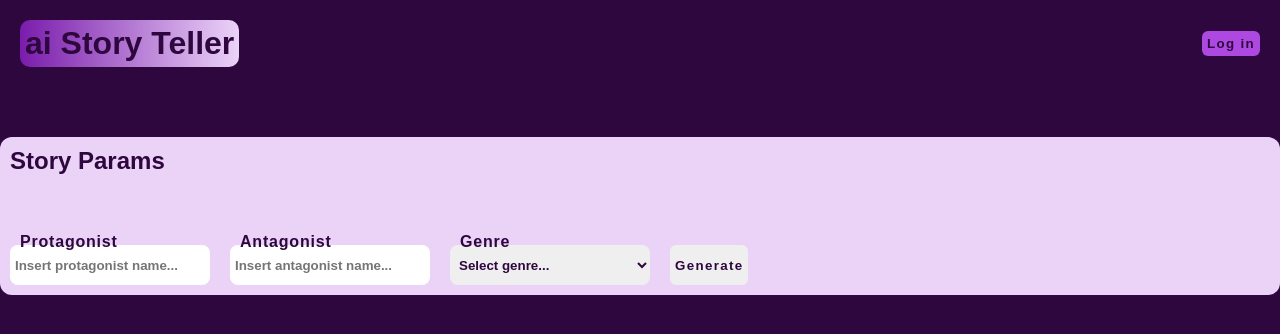
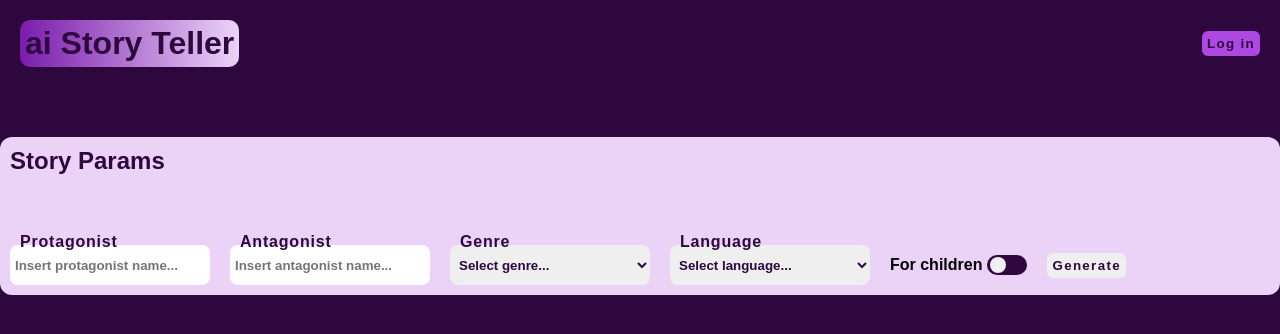
Before and after one commit to nmarmugi/ai-story-teller, a Next.js app: page / in a window 1280 px wide. Shown: the top 334 px of the page. Built offline with nearby package versions, Linux system fonts and the light colour scheme; a web font is replaced by a local one.

Commit message:
feat: esercitazione 04-09-24

```diff
--- a/components/Molecules/Loader/Loader.module.scss
+++ b/components/Molecules/Loader/Loader.module.scss
@@ -10,33 +10,6 @@
 		display: flex;
 		flex-direction: column;
 		gap: 20px;
-
-		.loaderTitle {
-			margin-bottom: 40px;
-			min-height: 31px;
-			width: 150px;
-			animation: skeletonElement 2s linear infinite;
-			border-radius: 8px;
-		}
-
-		.containerLoaderInput {
-			display: flex;
-			gap: 20px;
-		}
-
-		.loaderInput {
-			min-height: 40px;
-			width: 200px;
-			animation: skeletonElement 2s linear infinite;
-			border-radius: 8px;
-		}
-
-		.loaderButton {
-			min-height: 40px;
-			width: 76px;
-			animation: skeletonElement 2s linear infinite;
-			border-radius: 8px;
-		}
 }
 
 .noLoader {
@@ -55,26 +28,8 @@
 	}
 }
 
-@keyframes skeletonElement {
-	0% {
-		background-color: #7708a7;
-	}
-	50% {
-		background-color: #490268;
-	}
-	100% {
-		background-color: #7708a7;
+@media (max-width: 1128px) {
+	.loaderBox {
+		height: 428px;
 	}
 }
-
-@media (max-width: 768px) {
-	.loaderBox {
-		height: 328px;
-	}
-
-	.containerLoaderInput {
-		width: 200px;
-		flex-direction: column;
-		align-items: center;
-	}
-}
--- a/components/Molecules/Loader/Loader.tsx
+++ b/components/Molecules/Loader/Loader.tsx
@@ -1,22 +1,18 @@
+import { ReactNode } from 'react';
 import styles from './Loader.module.scss'
 
 interface ILoader {
 	loader: boolean;
+	children: ReactNode
 }
 
 export default function Loader(props: ILoader) {
 
-	const {loader} = props;
+	const {loader, children} = props;
 
 	return (
 		<div className={loader ? styles.loaderBox : styles.noLoader}>
-			<span className={styles.loaderTitle}></span>
-			<div className={styles.containerLoaderInput}>
-				<span className={styles.loaderInput}></span>
-				<span className={styles.loaderInput}></span>
-				<span className={styles.loaderInput}></span>
-				<span className={styles.loaderButton}></span>
-			</div>
+			{children}
 		</div>
 	)
 }
--- a/components/Molecules/Select/Select.tsx
+++ b/components/Molecules/Select/Select.tsx
@@ -14,7 +14,7 @@ export default function Select(props: ISelect) {
 
 	return (
 		<select className={styles.select} id={id} name={name} onChange={onChange}>
-			<option value="" hidden>Select genre...</option>
+			<option value="" hidden>Select {name}...</option>
 			{children}
 		</select>
 	)
--- /dev/null
+++ b/components/Molecules/Switch/Switch.module.scss
@@ -0,0 +1,35 @@
+.main {
+	display: flex;
+	align-items: center;
+	gap: 5px;
+
+	.label {
+		font-size: 16px;
+		min-width: 87px;
+	}
+
+	.switch {
+		background-color: var(--background-color);
+		min-width: 40px;
+		height: 20px;
+		border-radius: 30px;
+		position: relative;
+		display: flex;
+		align-items: center;
+		cursor: pointer;
+	}
+
+	.dot {
+		position: absolute;
+		width: 16px;
+		height: 16px;
+		background-color: #EFEFEF;
+		border-radius: 50%;
+		left: 3px;
+		transition: all 0.35s ease;
+
+		&.on {
+			left: 21px;
+		}
+	}
+}
--- /dev/null
+++ b/components/Molecules/Switch/Switch.tsx
@@ -0,0 +1,24 @@
+import { Dispatch, SetStateAction } from 'react';
+import styles from './Switch.module.scss'
+
+interface ISwitch {
+	switch: boolean;
+	setSwitch: Dispatch<SetStateAction<boolean>>;
+}
+
+export default function Switch(props: ISwitch) {
+	const { switch: isOn, setSwitch } = props;
+
+	const handleToggle = () => {
+		setSwitch(prev => !prev);
+	};
+
+	return (
+		<div className={styles.main}>
+			<h3 className={styles.label}>For {isOn ? 'adults' : 'children'}</h3>
+			<div className={styles.switch} onClick={handleToggle}>
+				<div className={`${styles.dot} ${isOn ? styles.on : ''}`}></div>
+			</div>
+		</div>
+	);
+}
--- a/components/Organisms/SelectOptions/SelectOptions.tsx
+++ b/components/Organisms/SelectOptions/SelectOptions.tsx
@@ -7,15 +7,17 @@ interface ISelectOptions {
 	label: string;
 	options: IOption[];
 	onChange?: (e: React.ChangeEvent<HTMLSelectElement>) => void;
+	id: string;
+	name: string;
 }
 
 export default function SelectOptions(props: ISelectOptions) {
-	const { label, options, onChange } = props;
+	const { label, options, onChange, name, id } = props;
 
 	return (
 		<div className={styles.main}>
 			<h3 className={styles.label}>{label}</h3>
-			<Select id="genre" name="genre" onChange={onChange}>
+			<Select id={id} name={name} onChange={onChange}>
 				{options.map(option => (<Option key={option.value} label={option.label} value={option.value} />))}
 			</Select>
 		</div>
--- a/components/Organisms/WindowBox/WindowBox.module.scss
+++ b/components/Organisms/WindowBox/WindowBox.module.scss
@@ -28,7 +28,7 @@
 			width: 200px;
 			padding: 5px;
 			border-radius: 8px;
-			color: var(--background-color);
+			color: var(--clear-color);
 			font-weight: bolder;
 			position: absolute;
 			top: 45px;
@@ -40,7 +40,7 @@
 			width: 200px;
 			padding: 5px;
 			border-radius: 8px;
-			color: var(--background-color);
+			color: var(--clear-color);
 			font-weight: bolder;
 			position: absolute;
 			top: 45px;
@@ -49,9 +49,44 @@
 
 		.windowBoxParams {
 			display: flex;
+			align-items: center;
 			gap: 20px;
 		}
 	}
+}
+
+.loaderTitle {
+	margin-bottom: 40px;
+	min-height: 31px;
+	width: 150px;
+	animation: skeletonElement 2s linear infinite;
+	border-radius: 8px;
+}
+
+.containerLoaderInput {
+	display: flex;
+	gap: 20px;
+}
+
+.loaderInput {
+	min-height: 40px;
+	width: 200px;
+	animation: skeletonElement 2s linear infinite;
+	border-radius: 8px;
+}
+
+.loaderSwitch {
+	min-height: 27px;
+	width: 150px;
+	animation: skeletonElement 2s linear infinite;
+	border-radius: 8px;
+}
+
+.loaderButton {
+	min-height: 18px;
+	width: 76px;
+	animation: skeletonElement 2s linear infinite;
+	border-radius: 8px;
 }
 
 @keyframes errorMessage {
@@ -72,10 +107,28 @@
 	}
 }
 
-@media (max-width: 768px) {
+@keyframes skeletonElement {
+	0% {
+		background-color: #7708a7;
+	}
+	50% {
+		background-color: #490268;
+	}
+	100% {
+		background-color: #7708a7;
+	}
+}
+
+@media (max-width: 1128px) {
 	.windowBoxParams {
 		width: 200px;
 		flex-direction: column;
 		align-items: center;
 	}
+
+	.containerLoaderInput {
+		width: 200px;
+		flex-direction: column;
+		align-items: center;
+	}
 }
--- a/data/data.tsx
+++ b/data/data.tsx
@@ -25,7 +25,7 @@ const arrayInputLabel = [
 	}
 ]
 
-const objSelect = {
+const objSelectGenre = {
 	label: 'Genre',
 	options: [
 		{ label: 'Fantasy', value: 'fantasy' },
@@ -59,4 +59,15 @@ const objSelect = {
 	]
 }
 
-export {arrayInputLabel, objSelect}
+const objSelectLanguage = {
+	label: 'Language',
+	options: [
+		{ label: 'English', value: 'english' },
+		{ label: 'French', value: 'french' },
+		{ label: 'Spanish', value: 'spanish' },
+		{ label: 'German', value: 'german' },
+		{ label: 'Italian', value: 'italian' }
+	]
+}
+
+export {arrayInputLabel, objSelectGenre, objSelectLanguage}
--- a/package.json
+++ b/package.json
@@ -9,6 +9,7 @@
     "lint": "next lint"
   },
   "dependencies": {
+    "@google/generative-ai": "^0.17.1",
     "next": "14.2.7",
     "react": "^18",
     "react-dom": "^18",
--- a/pages/index.tsx
+++ b/pages/index.tsx
@@ -6,20 +6,51 @@ import WindowBox from "@/components/Organisms/WindowBox/WindowBox";
 import InputLabel from "@/components/Molecules/InputLabel/InputLabel";
 import Button from "@/components/Atoms/Button/Button";
 import SelectOptions from "@/components/Organisms/SelectOptions/SelectOptions";
-import { arrayInputLabel, objSelect } from "@/data/data";
+import { arrayInputLabel, objSelectGenre, objSelectLanguage } from "@/data/data";
+import { GenerateContentCandidate, GoogleGenerativeAI } from "@google/generative-ai";
+import Loader from "@/components/Molecules/Loader/Loader";
+import Switch from "@/components/Molecules/Switch/Switch";
 
 export default function Home() {
   const [formData, setFormData] = useState({
     protagonist: '',
     antagonist: '',
-    genre: ''
+    genre: '',
+    language: ''
   })
   const [error, setError] = useState(false)
   const [load, setLoad] = useState(true)
+  const [story, setStory] = useState('')
+  const [loaderGen, setLoaderGen] = useState(false)
+  const [switchOn, setSwitchOn] = useState(false)
+
+  useEffect(() => {
+    console.log(formData)
+  }, [formData])
 
   const handleChange = (e: React.ChangeEvent<HTMLInputElement | HTMLSelectElement>) => {
     const { name, value } = e.target;
     setFormData(prevState => ({ ...prevState, [name]: value }));
+  }
+
+  async function setAI(prompt: string) {
+    setStory('')
+    setLoaderGen(true)
+    if (process.env.NEXT_PUBLIC_GEMINI_KEY) {
+      const genAI = new GoogleGenerativeAI(process.env.NEXT_PUBLIC_GEMINI_KEY)
+      const model = genAI.getGenerativeModel({model: 'gemini-1.5-flash'})
+      const result = await model.generateContent(prompt)
+      const output = (result.response.candidates as GenerateContentCandidate[])[0].content.parts[0].text
+      if (output) {
+        setStory(output)
+      }
+    }
+    setLoaderGen(false)
+  }
+
+  function handleGenerate() {
+    const prompt = `Generate a ${formData.genre} story for ${switchOn ? 'adults' : 'children'}, with ${formData.protagonist} as the protagonist and ${formData.antagonist} as the antagonist, in ${formData.language}.`
+    setAI(prompt)
   }
 
   useEffect(() => {
@@ -48,9 +79,21 @@ export default function Home() {
         <Header title="ai Story Teller" />
         <WindowBox loader={load} display={error} title="Story Params">
           {arrayInputLabel.map(element => (<InputLabel key={element.input.id} input={element.input} label={element.label} onChange={handleChange}/>))}
-          <SelectOptions label={objSelect.label} options={objSelect.options} onChange={handleChange} />
-          <Button disabled={!(formData.protagonist.trim().length > 0 && /^[a-zA-Z\s]+$/.test(formData.protagonist)) || !(formData.antagonist.trim().length > 0 && /^[a-zA-Z\s]+$/.test(formData.antagonist)) || formData.genre === ''} title="Generate" />
+          <SelectOptions name="genre" id="genre" label={objSelectGenre.label} options={objSelectGenre.options} onChange={handleChange} />
+          <SelectOptions name="language" id="language" label={objSelectLanguage.label} options={objSelectLanguage.options} onChange={handleChange} />
+          <Switch switch={switchOn} setSwitch={setSwitchOn}/>
+          <Button onClick={handleGenerate} disabled={!(formData.protagonist.trim().length > 0 && /^[a-zA-Z\s]+$/.test(formData.protagonist)) || !(formData.antagonist.trim().length > 0 && /^[a-zA-Z\s]+$/.test(formData.antagonist)) || formData.genre === '' || formData.language === '' || loaderGen} title="Generate" />
         </WindowBox>
+        {story !== '' ?
+          <div className={styles.story}>{story}</div> :
+          <div className={styles.loadStory}>
+            <Loader loader={loaderGen}>
+              <div className={styles.textLoad}>
+                <div className={styles.loading}></div>
+              </div>
+            </Loader>
+          </div>
+        }
       </main>
     </>
   )
--- a/styles/Home.module.scss
+++ b/styles/Home.module.scss
@@ -3,4 +3,77 @@
   min-height: 100dvh;
   background-color: var(--background-color);
   position: relative;
+  display: flex;
+  flex-direction: column;
+  align-items: center;
 }
+
+.story {
+  max-width: 1440px;
+  width: 100%;
+  min-height: 161px;
+  margin-top: 100px;
+  margin-bottom: 100px;
+  font-weight: bolder;
+  color: var(--background-color);
+  line-height: 25px;
+  letter-spacing: 0.05em;
+  padding: 20px;
+  background-color: var(--clear-color);
+  border-radius: 12px;
+  position: relative;
+}
+
+.loadStory {
+  max-width: 1440px;
+  width: 100%;
+  margin-top: 250px;
+  margin-bottom: 100px;
+  background-color: var(--background-color);
+  position: relative;
+  display: flex;
+  justify-content: center;
+  align-items: center;
+}
+
+.textLoad {
+  max-width: 1400px;
+  width: 100%;
+  height: 300px;
+  animation: skeletonElement 2s linear infinite;
+  border-radius: 8px;
+  display: flex;
+  justify-content: center;
+  align-items: center;
+  margin: 0 auto;
+
+  .loading {
+    width: 50px;
+    height: 50px;
+    border-radius: 50%;
+    border: 2px solid var(--clear-color);
+    border-top: none;
+    animation: rotate 0.35s linear infinite;
+  }
+}
+
+@keyframes skeletonElement {
+	0% {
+		background-color: #7708a7;
+	}
+	50% {
+		background-color: #490268;
+	}
+	100% {
+		background-color: #7708a7;
+	}
+}
+
+@keyframes rotate {
+  from {
+    transform: rotate(0deg);
+  }
+  to {
+    transform: rotate(360deg);
+  }
+}
```
Also changed, not shown: components/Organisms/WindowBox/WindowBox.tsx (+13 -3 lines), 1 other file (tests, documents, lock files or other folders).
